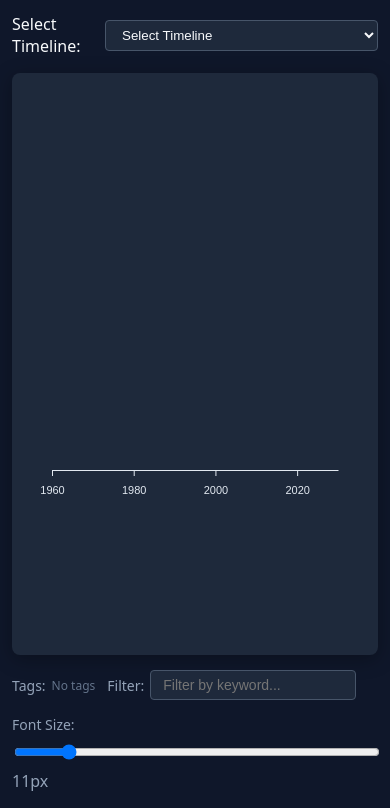
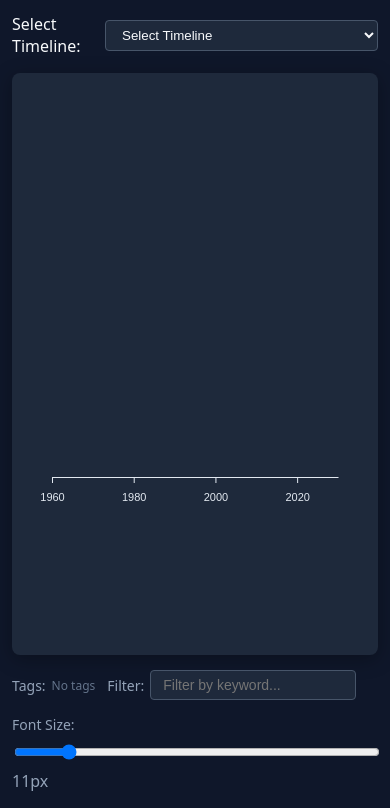
Before and after one commit to grumfellow/timeline, a website built with Vite: page index.html in a window 390 px wide. Shown: the part 48-856 px from the top of the page. Built offline with nearby package versions, Linux system fonts and the light colour scheme; some packages are replaced by stand-ins of ours; no server answers; the database is empty.

Commit message:
feat: add TSV support, sign-out timeline reset, title style isolation, and dynamic axis bottom margin

```diff
--- a/index.html
+++ b/index.html
@@ -20,11 +20,11 @@
       height: auto;
     }
 
-    #timeline-container {
+        #timeline-container {
       width: 100%;
       flex: 1 1 auto;
-      min-height: 250px;
-      height: 45vh;
+      min-height: 350px;
+      height: 55vh;
       background: #1e293b;
       border-radius: 8px;
       overflow: hidden;
@@ -82,8 +82,9 @@
         gap: 8px;
       }
 
-      #timeline-container {
-        height: 50vh;
+            #timeline-container {
+        height: 55vh;
+        min-height: 300px;
       }
 
       #timelineSelect,
--- a/main.js
+++ b/main.js
@@ -1647,7 +1647,18 @@ User request: ${prompt}`
 const container = document.getElementById("timeline-container");
 let width = container.clientWidth;
 let height = container.clientHeight;
-const margin = { top: 40, right: 40, bottom: 60, left: 40 };
+
+function getDynamicMarginBottom() {
+  const size = Number(currentFontSize) || 11;
+  return Math.max(60, size + 45);
+}
+
+const margin = {
+  top: 40,
+  right: 40,
+  get bottom() { return getDynamicMarginBottom(); },
+  left: 40
+};
 
 const svg = d3.select("#timeline-container")
   .append("svg")
@@ -1853,10 +1864,14 @@ async function init() {
     refreshChart(eventsData, transform);
   });
 
-  function applyFontSize() {
+    function applyFontSize() {
     const size = Number(currentFontSize) || 11;
     // update canvas measurement font
     ctx.font = `500 ${size}px system-ui, -apple-system, sans-serif`;
+
+    // update axis Y position to account for font size margin changes
+    axisY = height - margin.bottom;
+    if (gAxis) gAxis.attr("transform", `translate(0, ${axisY})`);
 
     // update axis and event label sizes
     try {
```
Also changed, not shown: 1 other file.
